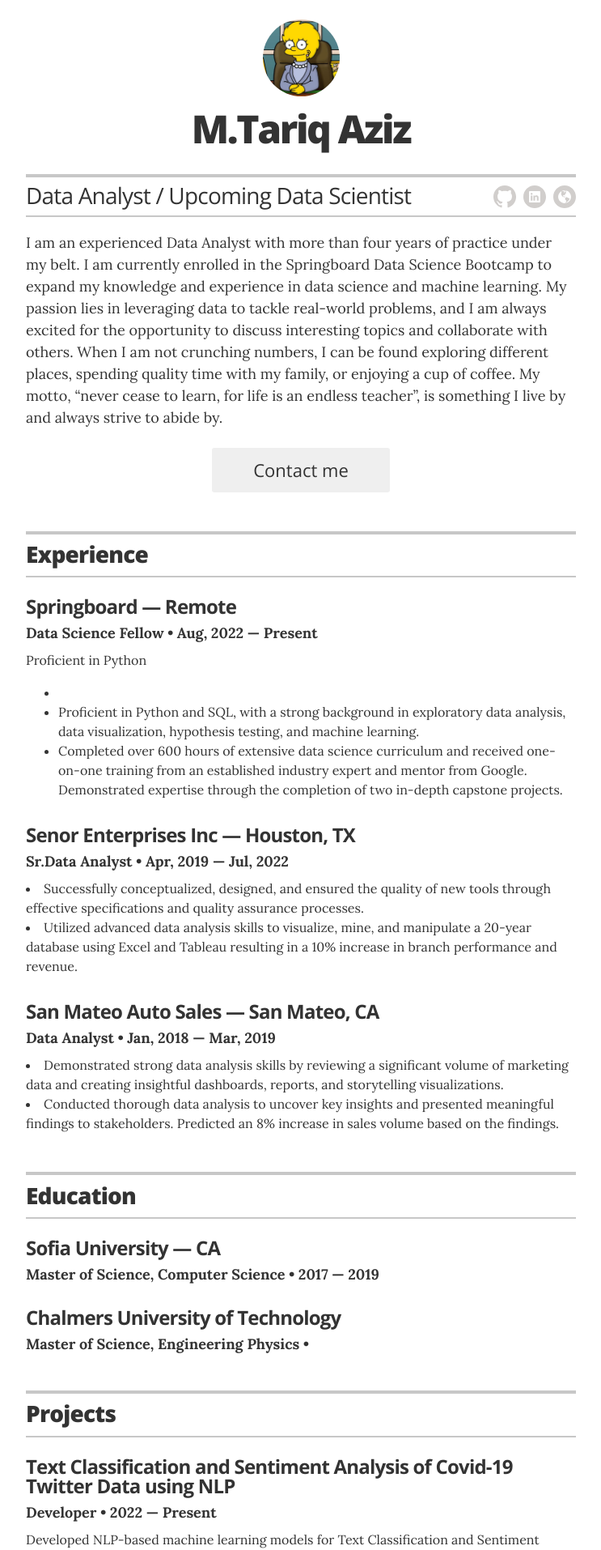
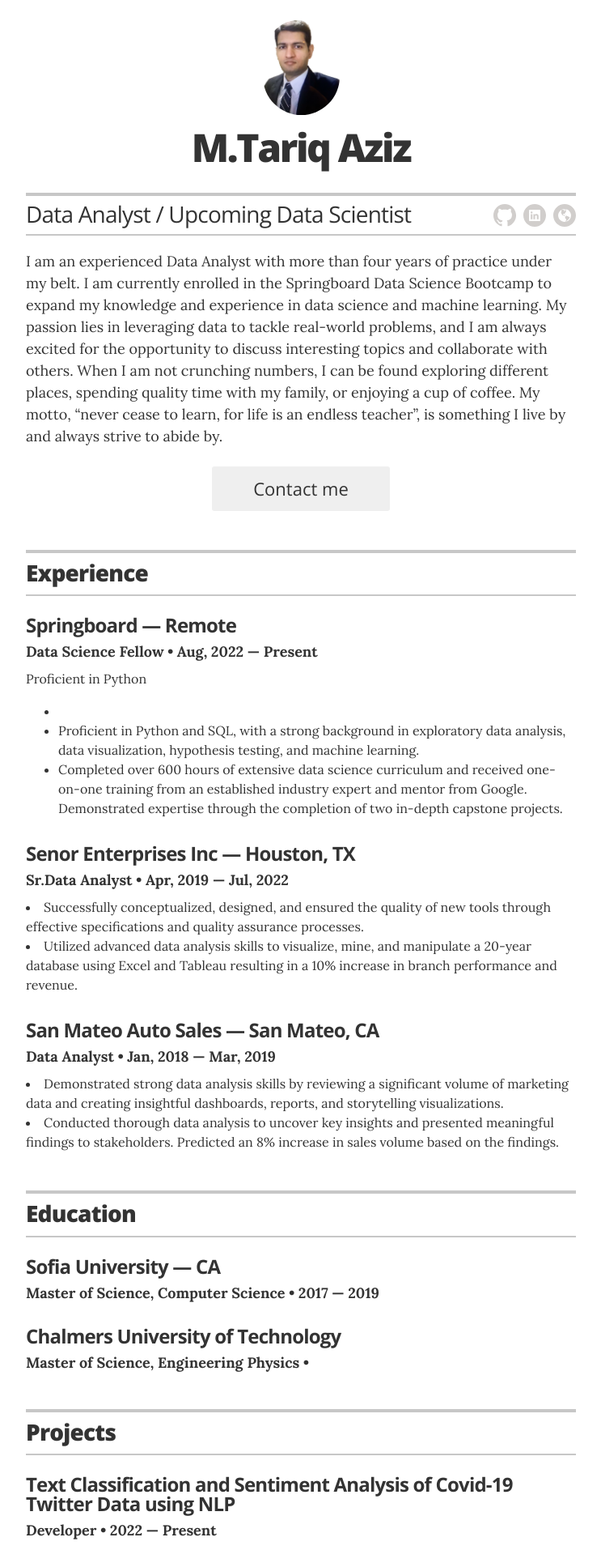
Before and after one commit to ttariqaziz/ttariqaziz.github.io, a Jekyll site: the page built from index.html, in a window 1280 px wide. Shown: the top 1914 px of the page at 81% size, without its empty margins (268-1011 px from the left). Built offline with Jekyll 4.4.1, drawn with Linux system fonts in a browser that asks for light colours.

Commit message:
Update resume.html

```diff
--- a/_layouts/resume.html
+++ b/_layouts/resume.html
@@ -13,7 +13,7 @@
 
         <!-- You can turn off the avatar in _config.yml by setting to false -->
         {% if site.resume_avatar == 'true' %}
-        <img src="images/avatar.jpg" alt="my photo" class="avatar no-print" itemprop="image">
+        <img src="images/avatar1.png" alt="my photo" class="avatar no-print" itemprop="image">
         {% endif %}
 
         <!-- Your name is defined in the _config.yml file -->
```
